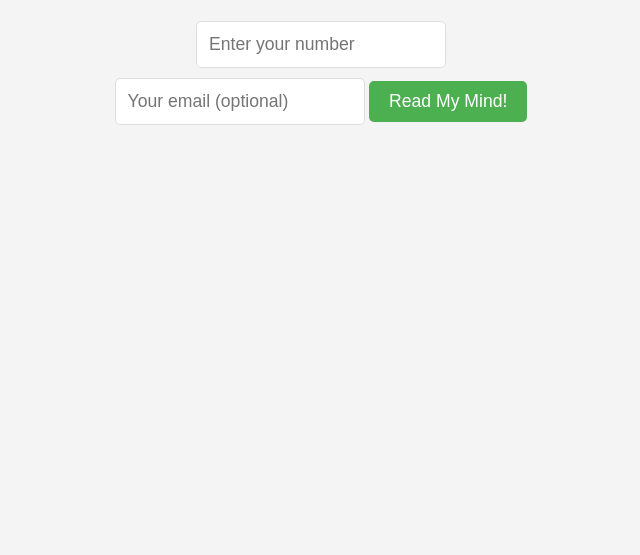
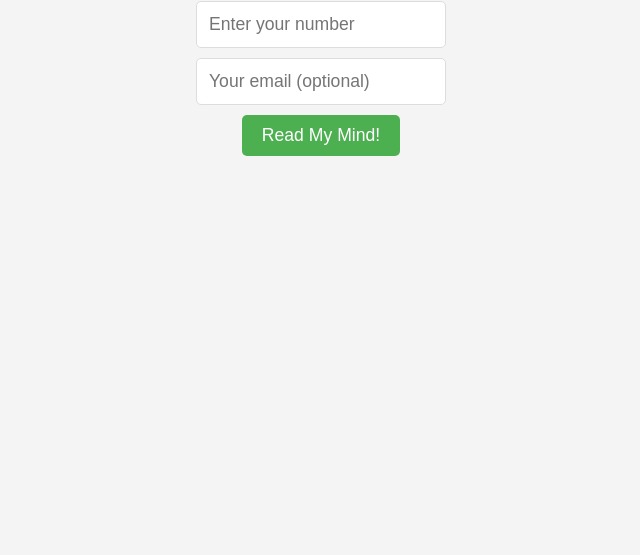
Before and after one commit to AydinCY/mind-reader, a website: page public/index.html in a window 1280 px wide. Shown: the part 245-800 px from the top of the page, without its empty margins (319-959 px from the left). Drawn offline with Linux system fonts and the light colour scheme.

Commit message:
Update style.css

```diff
--- a/public/style.css
+++ b/public/style.css
@@ -31,18 +31,22 @@ body {
   font-weight: bold;
 }
 
-/* Input + Button */
+/* Input + Button container */
 .input-container {
+  display: flex;
+  flex-direction: column;
+  align-items: center;
+  gap: 10px;
   margin-bottom: 20px;
 }
 
-input {
+input[type="number"],
+input[type="email"] {
   padding: 12px;
   font-size: 1.1rem;
   width: 250px;
   border-radius: 5px;
   border: 1px solid #ddd;
-  margin-bottom: 10px;
 }
 
 button {
@@ -92,7 +96,6 @@ button:hover {
 }
 
 /* Second loading GIF styling (under loading bar) */
-/* Attempt to “remove” green screen via mix-blend-mode on a light background */
 .loading-gif-wrapper {
   display: flex;
   justify-content: center;
```
